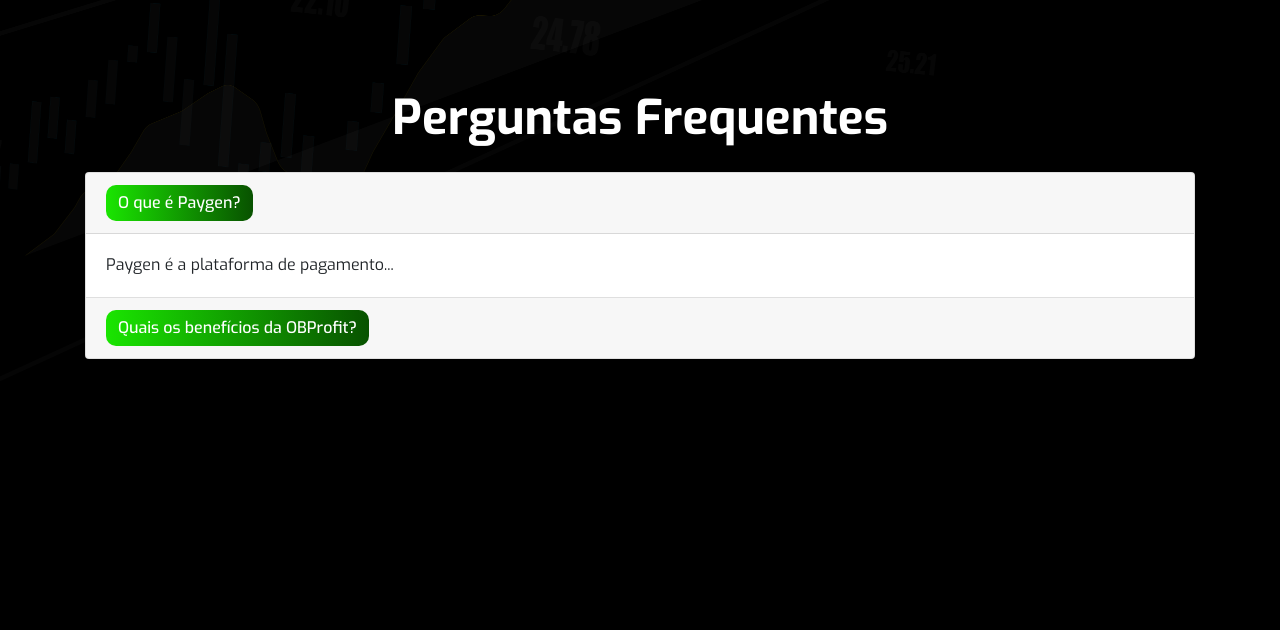
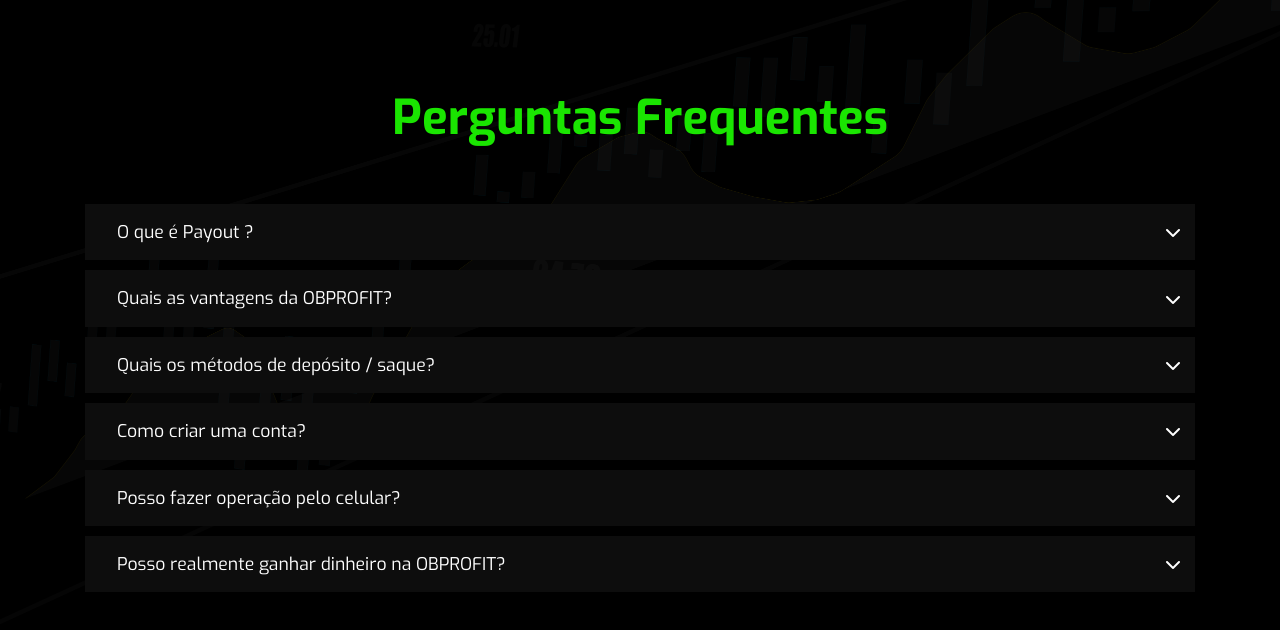
Before and after one commit to CaioAbra/ObProfit, a plain HTML site: page index.html in a window 1280 px wide. Shown: the part 1998-2628 px from the top of the page. Before the commit the page ends 2405 px from the top, so only its background shows below. Drawn offline with nearby package versions, Linux system fonts and the light colour scheme.

Commit message:
finishi hin

```diff
--- a/assets/javascript/index.js
+++ b/assets/javascript/index.js
@@ -0,0 +1,13 @@
+$(document).ready(function () {
+    $('.accordion-header').on('click', function () {
+        var target = $(this).data('target');
+
+        // Fecha qualquer outro conteúdo aberto
+        $('.accordion-content').not($(target)).slideUp();
+        $('.accordion-header').not($(this)).removeClass('active');
+
+        // Alterna a abertura do conteúdo associado ao header clicado
+        $(target).slideToggle();
+        $(this).toggleClass('active');
+    });
+});
--- a/assets/scss/style.scss
+++ b/assets/scss/style.scss
@@ -102,6 +102,12 @@ h2 {
     }
 }
 
+#faq {
+    h2 {
+        color: #1AE501;
+    }
+}
+
 .bg-2 {
     background: url('./../../src/img/bg-2.png');
     background-size: contain;
@@ -109,3 +115,66 @@ h2 {
     background-position-x: center;
     background-position-y: bottom;
 }
+
+/* Variáveis de cor */
+$color-primary: #1AE501;
+/* Verde */
+$color-bg-dark: #0D0D0D;
+/* Fundo escuro */
+$color-text: #FFFFFF;
+/* Texto branco */
+$color-border-light: rgba(255, 255, 255, 0.2);
+/* Borda leve */
+$color-muted: #adadad;
+/* Cinza claro */
+
+/* Estilo do Accordion */
+.accordion {
+    border-radius: 10px;
+
+    .accordion-item {
+        border-bottom: 1px solid $color-border-light;
+        margin-bottom: 10px;
+        border: none;
+
+        .accordion-header {
+            cursor: pointer;
+            padding: 15px;
+            background-color: $color-bg-dark;
+            color: $color-text;
+            font-size: 1.1rem;
+            display: flex;
+            justify-content: space-between;
+            align-items: center;
+            transition: background 0.3s ease;
+            padding-left: 2rem;
+            font-family: 'exo';
+
+
+            &:hover {
+                background-color: rgba(0, 255, 0, 0.1);
+                /* Efeito hover verde claro */
+            }
+
+            /* Ícone */
+            .accordion-icon {
+                font-size: 1rem;
+                transition: transform 0.3s ease;
+            }
+
+            &.active .accordion-icon {
+                transform: rotate(180deg);
+                /* Inverter ícone quando ativo */
+            }
+        }
+
+        .accordion-content {
+            display: none;
+            padding: 15px;
+            color: $color-muted;
+            font-size: 0.9rem;
+            background-color: $color-bg-dark;
+            font-family: 'exo';
+        }
+    }
+}
--- a/index.html
+++ b/index.html
@@ -133,41 +133,74 @@
         <!-- Perguntas Frequentes -->
         <section id="faq" class="py-5">
             <div class="container">
-                <h2 class="section-title text-center">Perguntas Frequentes</h2>
-                <div class="accordion mt-4" id="faqAccordion">
-                    <!-- Pergunta 1 -->
-                    <div class="card">
-                        <div class="card-header" id="faqHeading1">
-                            <h5 class="mb-0">
-                                <button class="btn btn-link" type="button" data-toggle="collapse" data-target="#faq1"
-                                    aria-expanded="true" aria-controls="faq1">
-                                    O que é Paygen?
-                                </button>
-                            </h5>
+                <div class="row">
+                    <h2 class="section-title text-center mx-auto">Perguntas Frequentes</h2>
+                </div>
+
+                <div class="accordion mt-5">
+                    <div class="accordion-item">
+                        <div class="accordion-header" data-target="#faq1">
+                            O que é Payout ?
+                            <i class="fas fa-chevron-down accordion-icon"></i>
                         </div>
-                        <div id="faq1" class="collapse show" aria-labelledby="faqHeading1" data-parent="#faqAccordion">
-                            <div class="card-body">
-                                Paygen é a plataforma de pagamento...
-                            </div>
+                        <div id="faq1" class="accordion-content">
+                            <p>O payout é o retorno que o trader obtém sobre o valor investido em uma operação.</p>
                         </div>
                     </div>
-                    <!-- Pergunta 2 -->
-                    <div class="card">
-                        <div class="card-header" id="faqHeading2">
-                            <h5 class="mb-0">
-                                <button class="btn btn-link collapsed" type="button" data-toggle="collapse"
-                                    data-target="#faq2" aria-expanded="false" aria-controls="faq2">
-                                    Quais os benefícios da OBProfit?
-                                </button>
-                            </h5>
+
+                    <div class="accordion-item">
+                        <div class="accordion-header" data-target="#faq2">
+                            Quais as vantagens da OBPROFIT?
+                            <i class="fas fa-chevron-down accordion-icon"></i>
                         </div>
-                        <div id="faq2" class="collapse" aria-labelledby="faqHeading2" data-parent="#faqAccordion">
-                            <div class="card-body">
-                                A OBProfit oferece vantagens como...
-                            </div>
+                        <div id="faq2" class="accordion-content">
+                            <p>A OBPROFIT oferece uma plataforma simples de usar, cotações em tempo real, e ferramentas
+                                avançadas de análise técnica.</p>
                         </div>
                     </div>
-                    <!-- Repita conforme necessário -->
+
+                    <div class="accordion-item">
+                        <div class="accordion-header" data-target="#faq3">
+                            Quais os métodos de depósito / saque?
+                            <i class="fas fa-chevron-down accordion-icon"></i>
+                        </div>
+                        <div id="faq3" class="accordion-content">
+                            <p>Você pode realizar depósitos e saques via transferência bancária, PIX, ou carteira
+                                digital.</p>
+                        </div>
+                    </div>
+
+                    <div class="accordion-item">
+                        <div class="accordion-header" data-target="#faq4">
+                            Como criar uma conta?
+                            <i class="fas fa-chevron-down accordion-icon"></i>
+                        </div>
+                        <div id="faq4" class="accordion-content">
+                            <p>Para criar uma conta, basta preencher o formulário no site com suas informações e
+                                confirmar seu e-mail.</p>
+                        </div>
+                    </div>
+
+                    <div class="accordion-item">
+                        <div class="accordion-header" data-target="#faq5">
+                            Posso fazer operação pelo celular?
+                            <i class="fas fa-chevron-down accordion-icon"></i>
+                        </div>
+                        <div id="faq5" class="accordion-content">
+                            <p>Sim, a OBPROFIT tem uma plataforma otimizada para dispositivos móveis.</p>
+                        </div>
+                    </div>
+
+                    <div class="accordion-item">
+                        <div class="accordion-header" data-target="#faq6">
+                            Posso realmente ganhar dinheiro na OBPROFIT?
+                            <i class="fas fa-chevron-down accordion-icon"></i>
+                        </div>
+                        <div id="faq6" class="accordion-content">
+                            <p>Sim, com as estratégias corretas e controle de risco, é possível obter lucro negociando
+                                na plataforma OBPROFIT.</p>
+                        </div>
+                    </div>
                 </div>
             </div>
         </section>
```
Also changed, not shown: assets/css/style.css, 1 other file.
